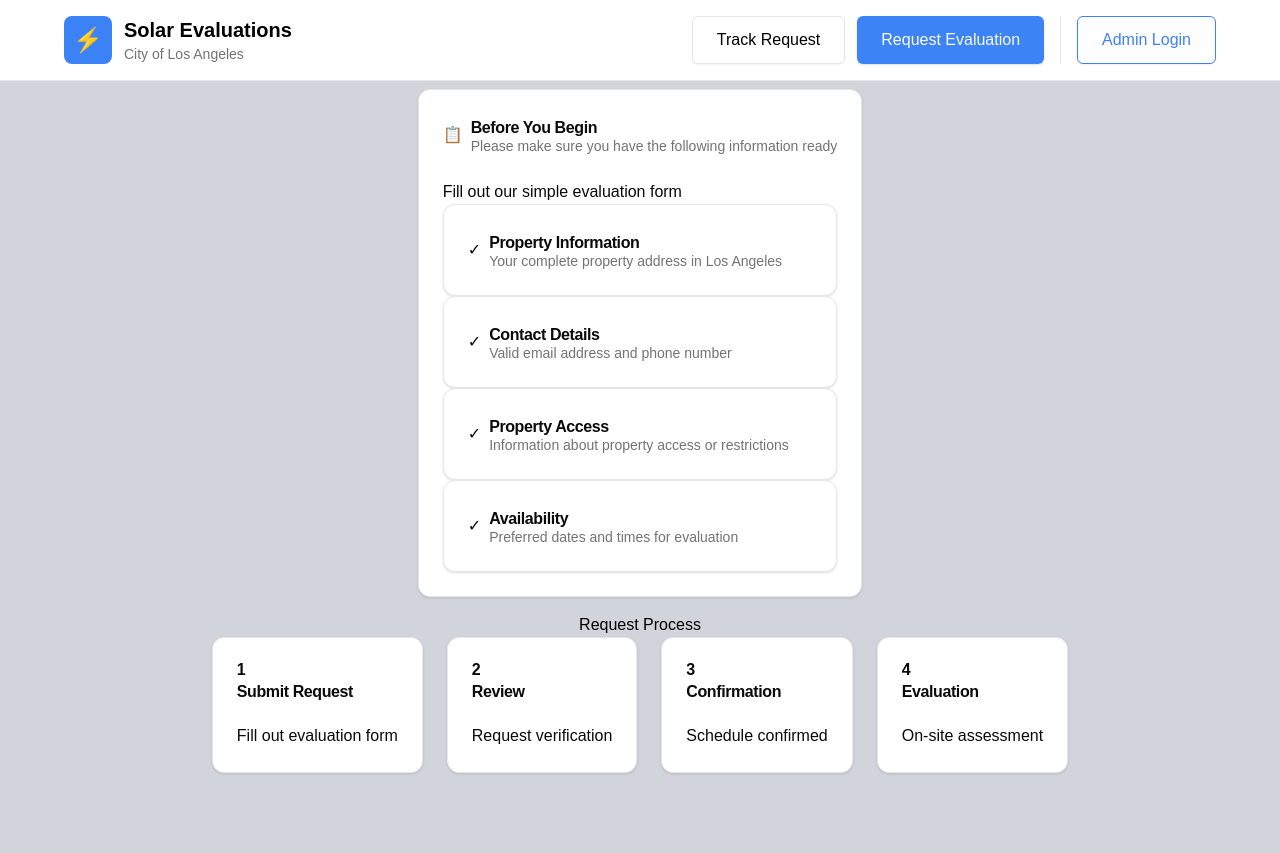
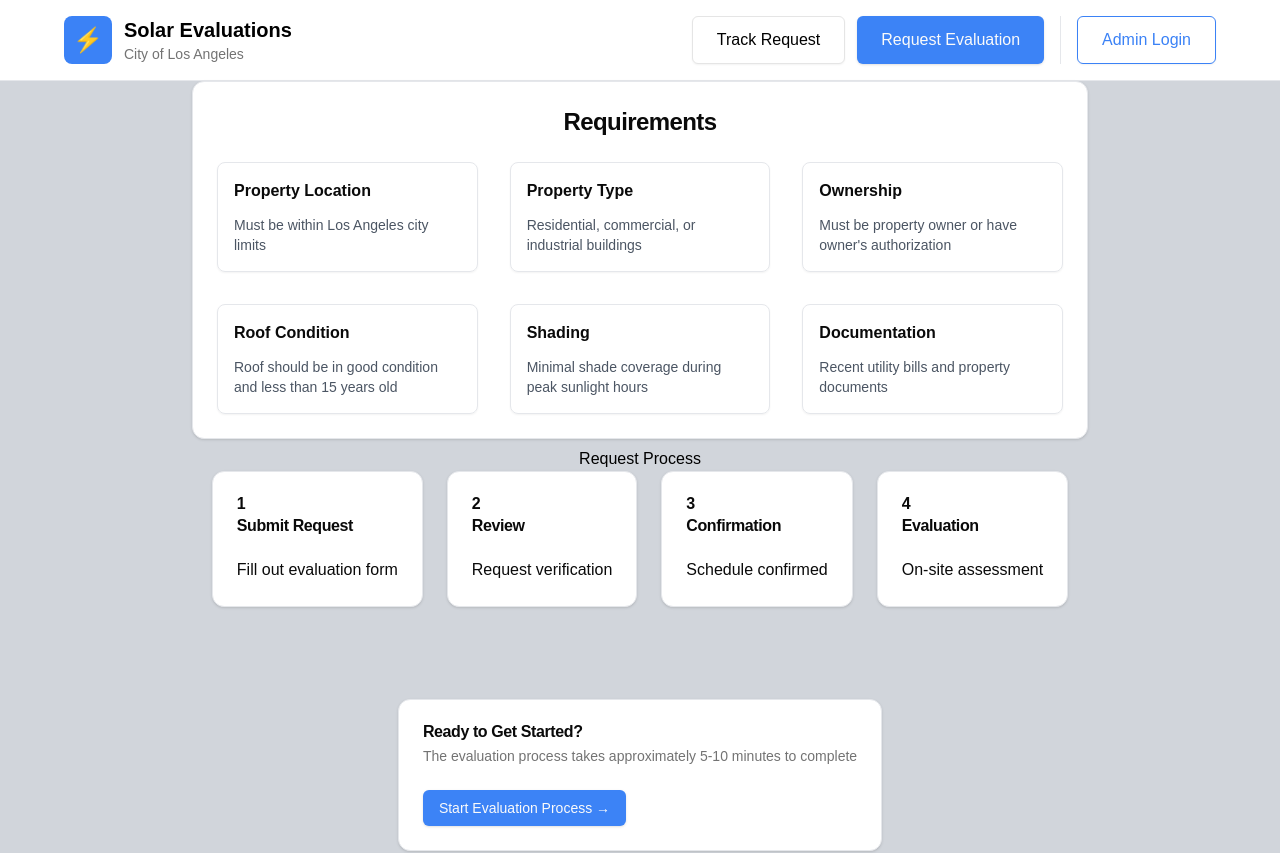
Before and after one commit to chingu-voyages/v52-tier3-team-33, a Next.js app in the folder solar-panel/: page /public/evaluate in a window 1280 px wide. Shown: the top 853 px of the page. Built offline with nearby package versions, Linux system fonts and the light colour scheme.

Commit message:
Add styling to requirements component

```diff
--- a/solar-panel/src/app/public/evaluate/adopt/requirements-card.tsx
+++ b/solar-panel/src/app/public/evaluate/adopt/requirements-card.tsx
@@ -1,72 +1,51 @@
-import {
-  Card,
-  CardContent,
-  CardDescription,
-  CardHeader,
-  CardTitle,
-} from "@/components/ui/card";
+import { Card, CardContent, CardHeader, CardTitle } from "@/components/ui/card";
 
 export default function RequirementsCard(): React.ReactNode {
   return (
-    <div className="flex w-full max-w-full flex-col items-center justify-between px-4 py-2">
-      <Card>
-        <CardHeader className="flex flex-row items-center justify-start gap-2">
-          <div>📋</div>
-          <div>
-            <CardTitle>Before You Begin</CardTitle>
-            <CardDescription>
-              <p>Please make sure you have the following information ready</p>
-            </CardDescription>
-          </div>
+    <Card className="mx-auto w-full max-w-4xl">
+      <CardHeader>
+        <CardTitle className="text-center text-2xl">Requirements</CardTitle>
       </CardHeader>
       <CardContent>
-          <p>Fill out our simple evaluation form</p>
-          <Card>
-            <CardHeader className="flex flex-row items-center justify-start gap-2">
-              <div>✓</div>
-              <div>
-                <CardTitle>Property Information</CardTitle>
-                <CardDescription>
-                  <p>Your complete property address in Los Angeles</p>
-                </CardDescription>
+        <div className="grid gap-8 sm:grid-cols-2 lg:grid-cols-3">
+          <div className="rounded-lg border p-4 shadow-sm">
+            <h3 className="mb-3 font-semibold">Property Location</h3>
+            <p className="text-sm text-gray-600">
+              Must be within Los Angeles city limits
+            </p>
           </div>
-            </CardHeader>
-          </Card>
-          <Card>
-            <CardHeader className="flex flex-row items-center justify-start gap-2">
-              <div>✓</div>
-              <div>
-                <CardTitle>Contact Details</CardTitle>
-                <CardDescription>
-                  <p>Valid email address and phone number</p>
-                </CardDescription>
+          <div className="rounded-lg border p-4 shadow-sm">
+            <h3 className="mb-3 font-semibold">Property Type</h3>
+            <p className="text-sm text-gray-600">
+              Residential, commercial, or industrial buildings
+            </p>
           </div>
-            </CardHeader>
-          </Card>
-          <Card>
-            <CardHeader className="flex flex-row items-center justify-start gap-2">
-              <div>✓</div>
-              <div>
-                <CardTitle>Property Access</CardTitle>
-                <CardDescription>
-                  <p>Information about property access or restrictions</p>
-                </CardDescription>
+          <div className="rounded-lg border p-4 shadow-sm">
+            <h3 className="mb-3 font-semibold">Ownership</h3>
+            <p className="text-sm text-gray-600">
+              Must be property owner or have owner&apos;s authorization
+            </p>
           </div>
-            </CardHeader>
-          </Card>
-          <Card>
-            <CardHeader className="flex flex-row items-center justify-start gap-2">
-              <div>✓</div>
-              <div>
-                <CardTitle>Availability</CardTitle>
-                <CardDescription>
-                  <p>Preferred dates and times for evaluation</p>
-                </CardDescription>
+          <div className="rounded-lg border p-4 shadow-sm">
+            <h3 className="mb-3 font-semibold">Roof Condition</h3>
+            <p className="text-sm text-gray-600">
+              Roof should be in good condition and less than 15 years old
+            </p>
           </div>
-            </CardHeader>
-          </Card>
+          <div className="rounded-lg border p-4 shadow-sm">
+            <h3 className="mb-3 font-semibold">Shading</h3>
+            <p className="text-sm text-gray-600">
+              Minimal shade coverage during peak sunlight hours
+            </p>
+          </div>
+          <div className="rounded-lg border p-4 shadow-sm">
+            <h3 className="mb-3 font-semibold">Documentation</h3>
+            <p className="text-sm text-gray-600">
+              Recent utility bills and property documents
+            </p>
+          </div>
+        </div>
       </CardContent>
     </Card>
-    </div>
   );
 }
```
Lines whose indentation alone changed are shown as unchanged.
